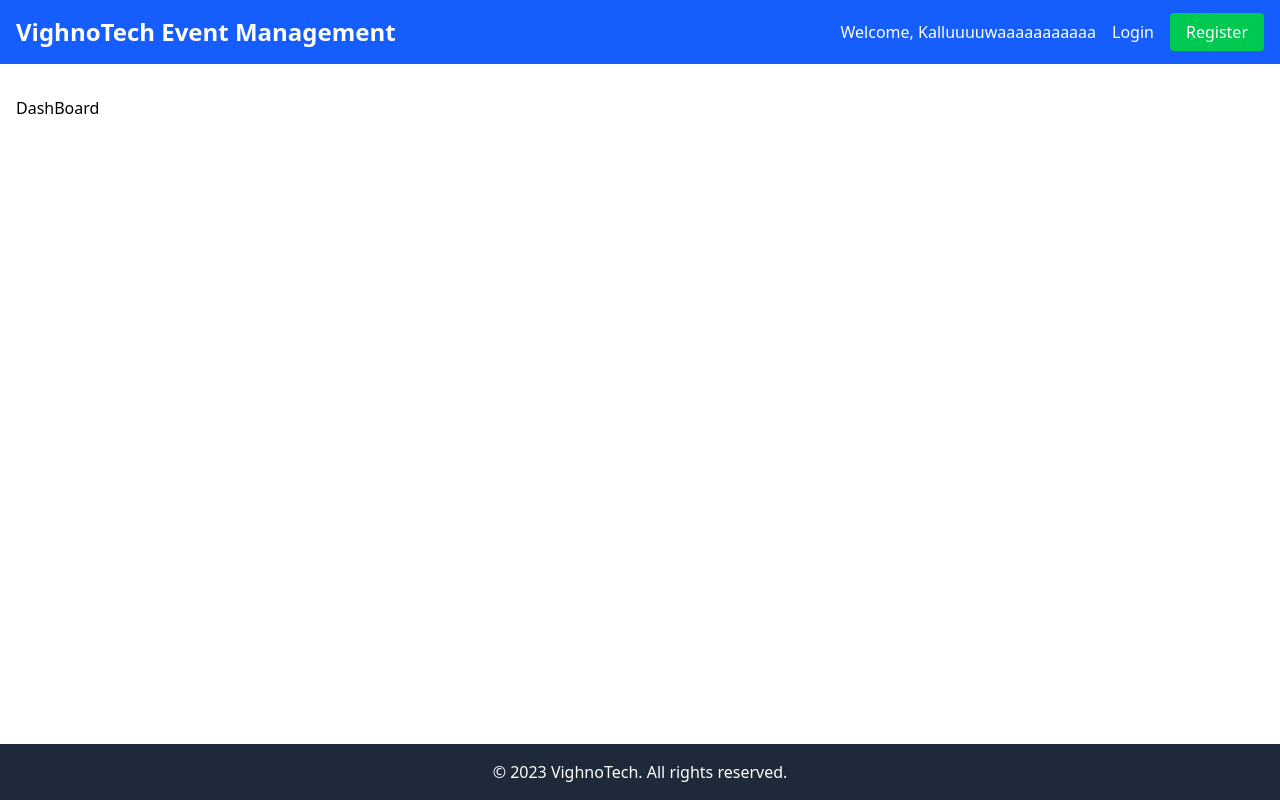
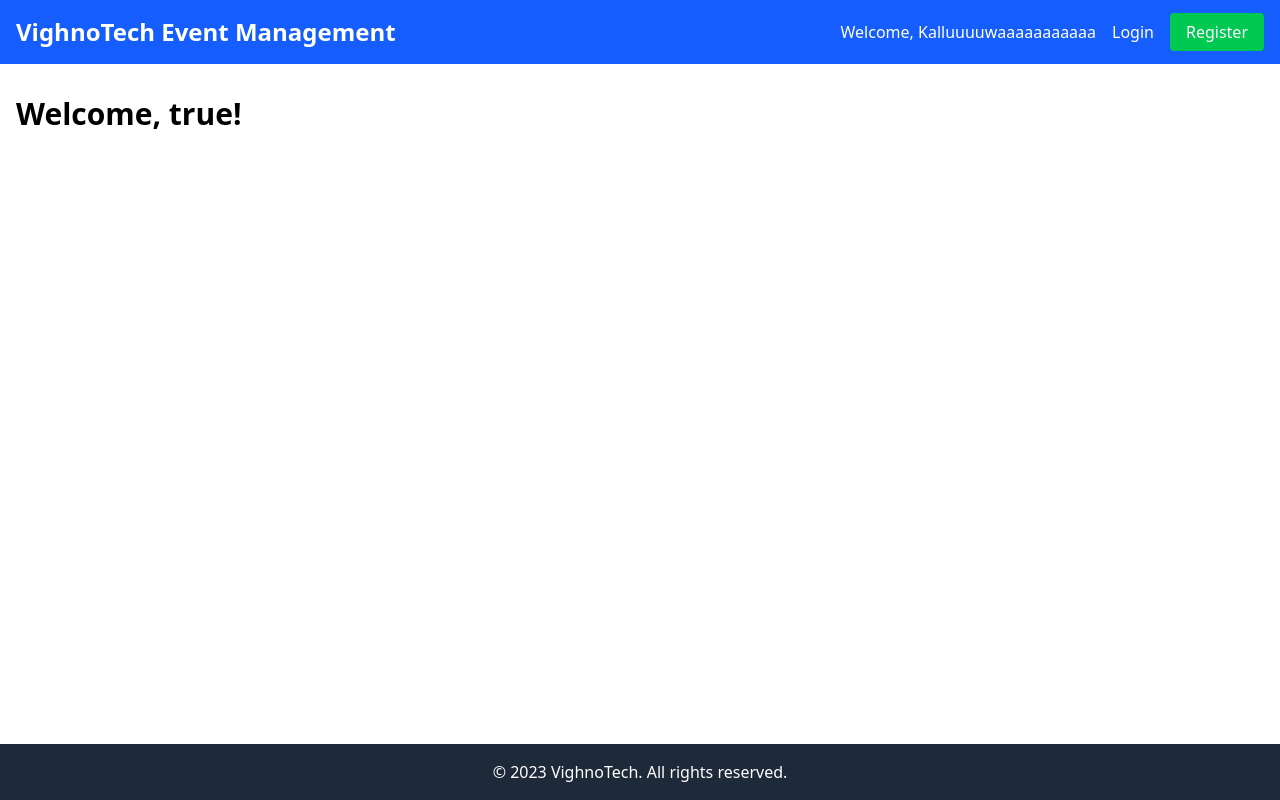
Before and after one commit to sarangtripathi/VighnoTech---EventManagement, a React (Vite) app in the folder client/: page /dashboard in a window 1280 px wide. Built offline with nearby package versions, Linux system fonts and the light colour scheme; sample sign-in values are in the browser's storage.

Commit message:
protected route and dashboard started

```diff
--- a/client/src/App.jsx
+++ b/client/src/App.jsx
@@ -19,9 +19,9 @@ function App() {
               <Route
                 path="/dashboard"
                 element={
-                  // <PrivateRoute>
+                  <PrivateRoute>
                     <DashBoard />
-                  // </PrivateRoute>
+                  </PrivateRoute>
                 }
               />
               <Route path="*" element={<Navigate to="/login" replace />} />
@@ -31,17 +31,12 @@ function App() {
         </div>
       </Router>
 
-      {/* <Router>
-        <Routes>
-
-          <Route path="dashboard" element={<DashBoard/>}/>
-          <Route path="/login" element={<Login />} />
-          <Route path="/signup" element={<Signup />} />
-          <Route path="*" element={<PageNotFound />} />
-        </Routes>
-      </Router> */}
     </>
   );
 }
+function PrivateRoute({ children }) {
+  const token = localStorage.getItem("token");
+  return token ? children : <Navigate to="/login" />;
+}
 
 export default App;
--- a/client/src/Pages/Dashboard/Dashboard.jsx
+++ b/client/src/Pages/Dashboard/Dashboard.jsx
@@ -1,11 +1,21 @@
-import React from 'react'
+import React,{useEffect, useState} from 'react'
 import Footer from '../../components/Layout/Footer.jsx'
 
 const DashBoard = () => {
+  const [username, setUsername] = useState("");
+
+  useEffect(() => {
+    const loggedInUser = localStorage.getItem("loggedInUser");
+    if (loggedInUser) {
+      setUsername(loggedInUser);
+    }
+  }, []);
+
   return (
-    <div>DashBoard</div>
-
-  )
+    <div>
+      <h1 className="text-3xl font-bold mb-4">Welcome, {username}!</h1>
+    </div>
+  );
 }
 
 export default DashBoard
```
